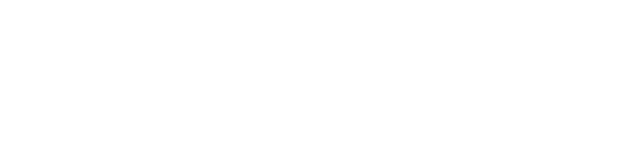
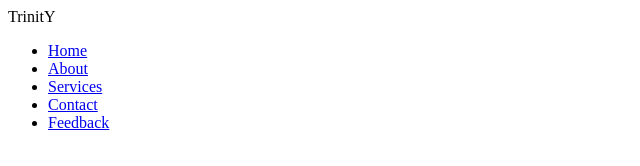
Before and after one commit to Trinityrace/Port, a plain HTML site: page index.html in a window 1280 px wide. Shown: the whole page, without its empty margins (0-640 px from the left). Drawn offline with Linux system fonts and the light colour scheme; files that its build step writes are made by us from their sources.

Commit message:
links created

```diff
--- a/index.html
+++ b/index.html
@@ -8,6 +8,18 @@
     <link rel="stylesheet" href="style.css">
   </head>
   <body>
+    <div>
+      <nav>
+        <label class="logo">TrinitY</label>
+        <ul>
+          <li><a href="#">Home</a></li>
+          <li><a href="#">About</a></li>
+          <li><a href="#">Services</a></li>
+          <li><a href="#">Contact</a></li>
+          <li><a href="#">Feedback</a></li>
+        </ul>
+      </nav>
+    </div>
 
 
   </body>
```
